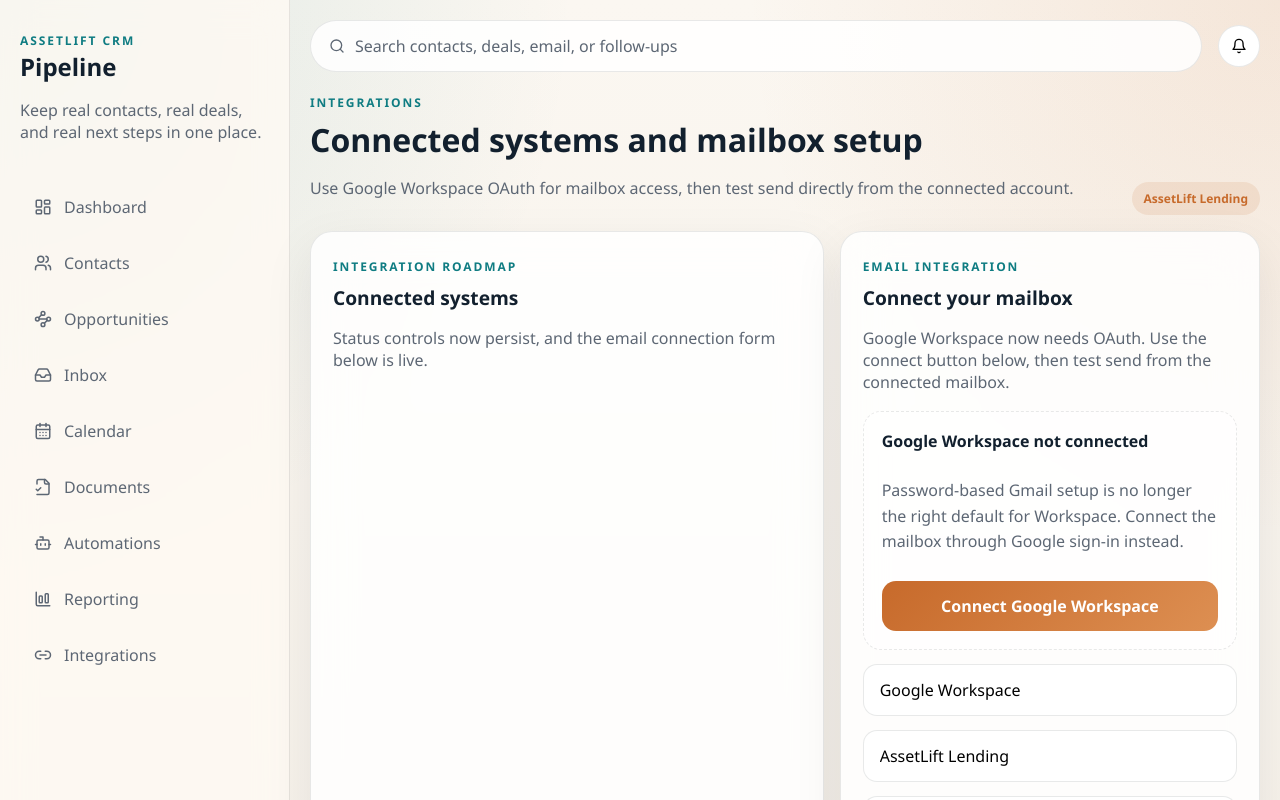
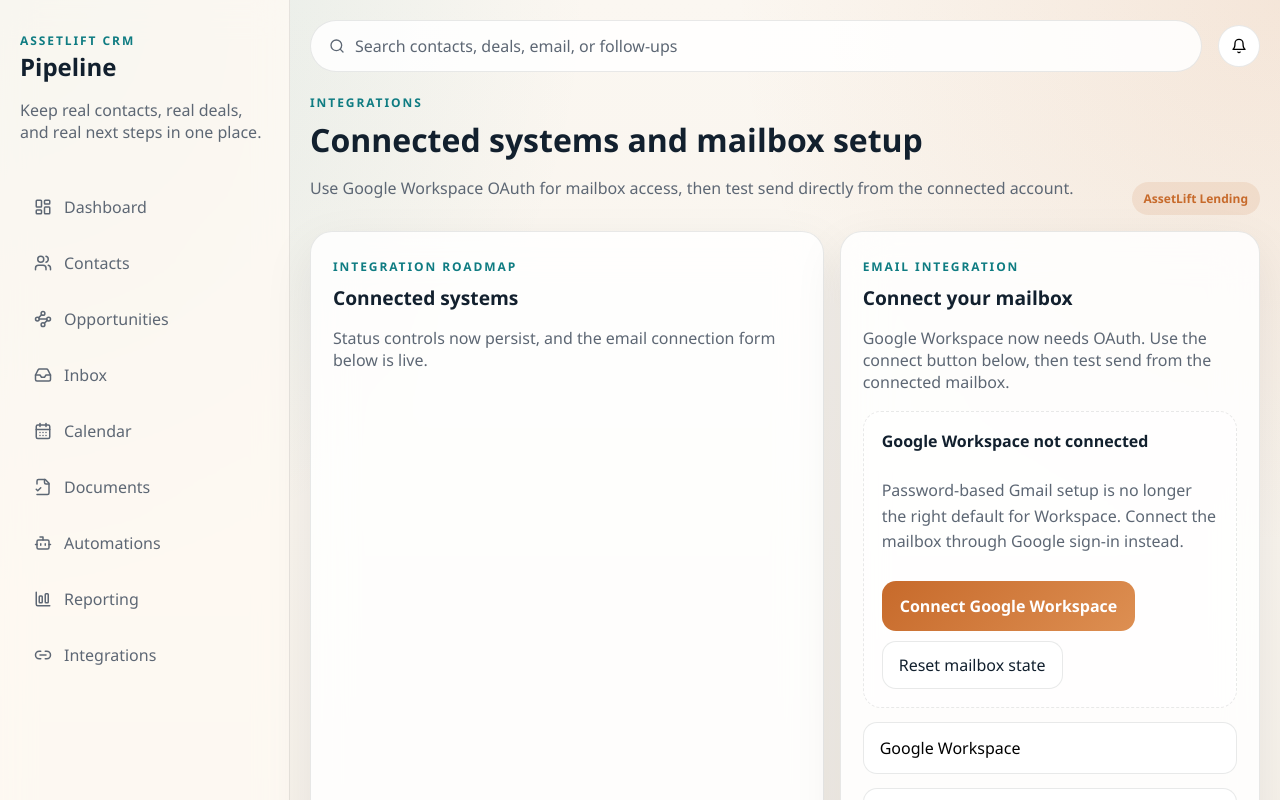
Before and after one commit to AssetLiftLending/assetlift-crm, a Next.js app: page /integrations in a window 1280 px wide. Shown: the top 800 px of the page. Built offline with nearby package versions, Linux system fonts and the light colour scheme.

Commit message:
Add mailbox reset controls

```diff
--- a/components/crm/integrations-client.tsx
+++ b/components/crm/integrations-client.tsx
@@ -3,6 +3,28 @@
 import { useEffect, useState } from "react";
 import { useCrm } from "@/components/crm/crm-provider";
 import { Badge, Card, SectionHeader } from "@/components/ui/primitives";
+
+function createDisconnectedSettings(fromName: string) {
+  return {
+    providerLabel: "Google Workspace",
+    smtpHost: "smtp.gmail.com",
+    smtpPort: "587",
+    smtpSecure: false,
+    smtpUser: "",
+    smtpPass: "",
+    fromEmail: "",
+    fromName: fromName || "AssetLift Lending",
+    imapHost: "imap.gmail.com",
+    imapPort: "993",
+    imapUser: "",
+    imapPass: "",
+    googleConnected: false,
+    googleEmail: "",
+    googleAccessToken: "",
+    googleRefreshToken: "",
+    googleTokenExpiry: 0,
+  };
+}
 
 export function IntegrationsClient() {
   const { emailSettings, integrations, saveEmailSettings, updateIntegrationStatus } = useCrm();
@@ -150,6 +172,31 @@ export function IntegrationsClient() {
     }
   }
 
+  function clearGoogleState(message: string) {
+    const nextSettings = createDisconnectedSettings(settings.fromName);
+    setSettings(nextSettings);
+    saveEmailSettings(nextSettings);
+    window.localStorage.removeItem("assetlift-google-workspace-oauth");
+    setResult(message);
+
+    const cleanUrl = new URL(window.location.href);
+    [
+      "connected",
+      "google",
+      "email",
+      "accessToken",
+      "refreshToken",
+      "tokenExpiry",
+      "google_error",
+    ].forEach((key) => cleanUrl.searchParams.delete(key));
+    window.history.replaceState({}, "", cleanUrl.toString());
+  }
+
+  function reconnectGoogleWorkspace() {
+    clearGoogleState("Mailbox state cleared. Starting a fresh Google Workspace sign-in.");
+    window.location.href = "/api/google/workspace/start";
+  }
+
   return (
     <div className="section-grid two">
       <Card>
@@ -206,15 +253,37 @@ export function IntegrationsClient() {
                 From email: <strong>{settings.fromEmail || settings.googleEmail}</strong>
               </p>
             ) : null}
+            <div className="pill-row">
               <button
                 type="button"
                 className="primary-button"
                 onClick={() => {
+                  if (settings.googleConnected) {
+                    reconnectGoogleWorkspace();
+                    return;
+                  }
                   window.location.href = "/api/google/workspace/start";
                 }}
               >
                 {settings.googleConnected ? "Reconnect Google Workspace" : "Connect Google Workspace"}
               </button>
+              {settings.googleConnected ? (
+                <button
+                  type="button"
+                  className="secondary-button"
+                  onClick={() => clearGoogleState("Google Workspace disconnected in this browser.")}
+                >
+                  Disconnect mailbox
+                </button>
+              ) : null}
+              <button
+                type="button"
+                className="secondary-button"
+                onClick={() => clearGoogleState("Mailbox state reset in this browser.")}
+              >
+                Reset mailbox state
+              </button>
+            </div>
           </div>
 
           <input value={settings.providerLabel} onChange={(e) => setSettings({ ...settings, providerLabel: e.target.value })} placeholder="Provider label" />
```
Lines whose indentation alone changed are shown as unchanged.
